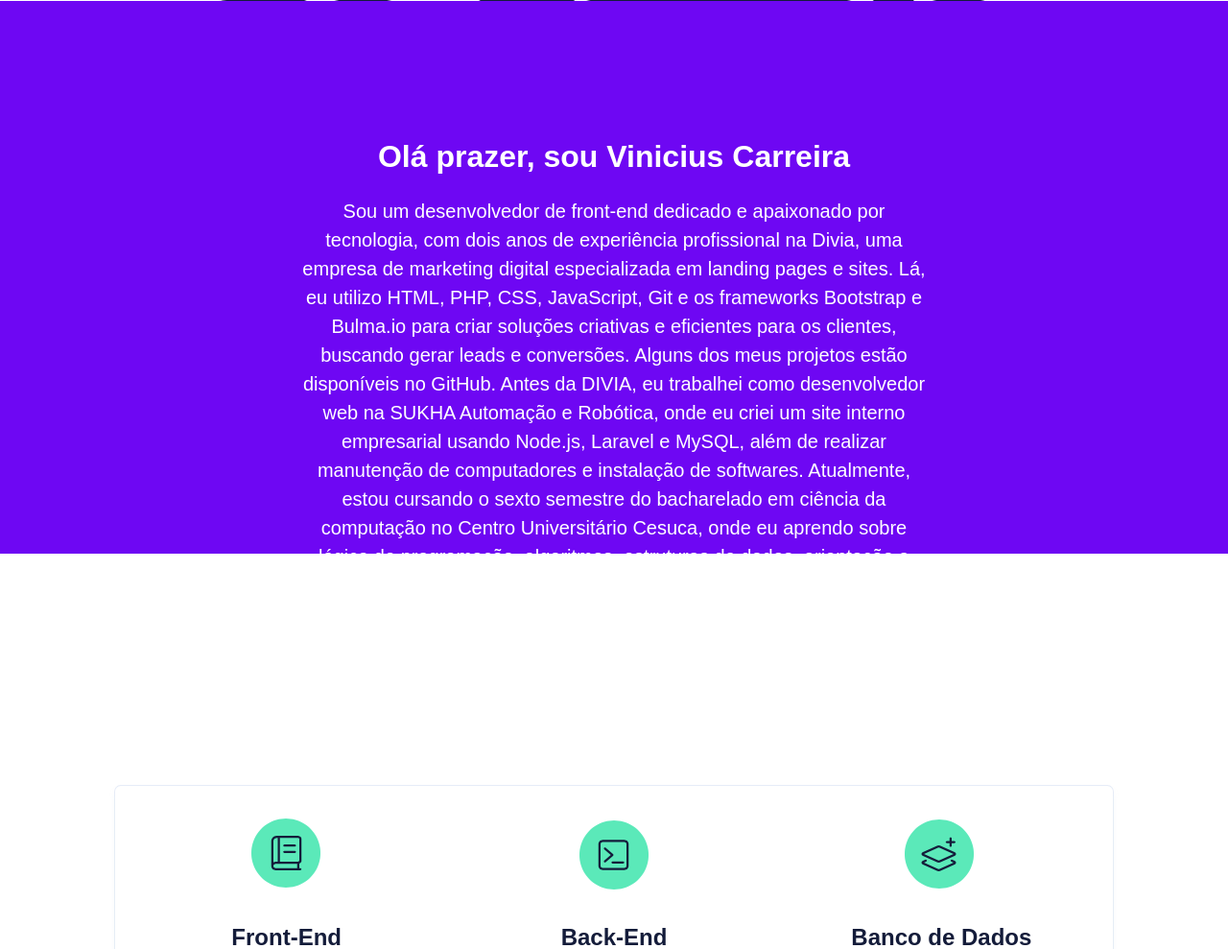
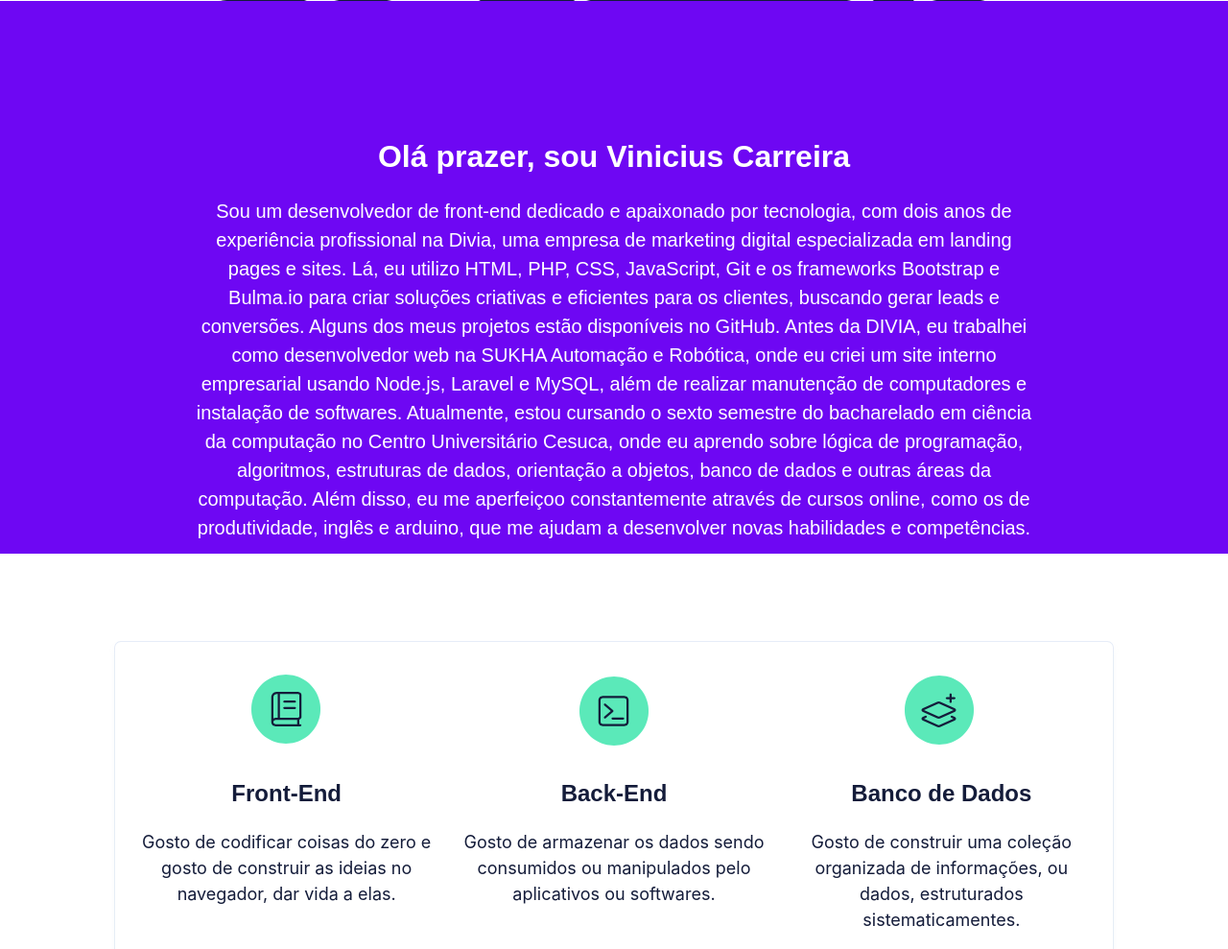
Before and after one commit to viniciuscarreira/viniciuscarreira.github.io, a PHP site: page / in a window 1280 px wide. Shown: the part 1099-2088 px from the top of the page at 96% size. Run offline with PHP 8.4, Linux system fonts and the light colour scheme; some libraries are stand-ins or nearby versions; some web fonts are replaced.

Commit message:
Update style.css

```diff
--- a/style.css
+++ b/style.css
@@ -284,3 +284,9 @@
         margin-top: 10%;
     }
 }
+
+@media screen and (min-width: 769px) {
+    .column.is-three-fifths, .column.is-three-fifths-tablet {
+        width: 80% !important;
+    }
+  }
```
